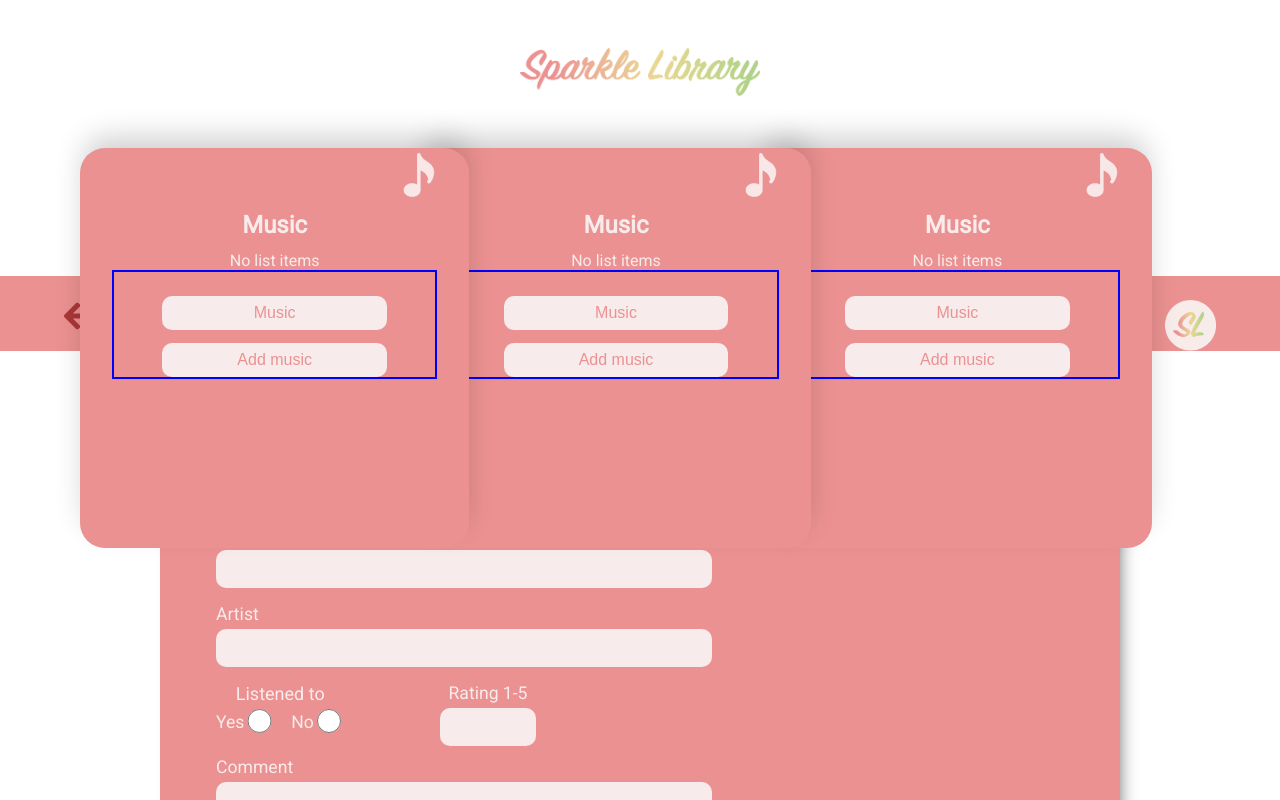
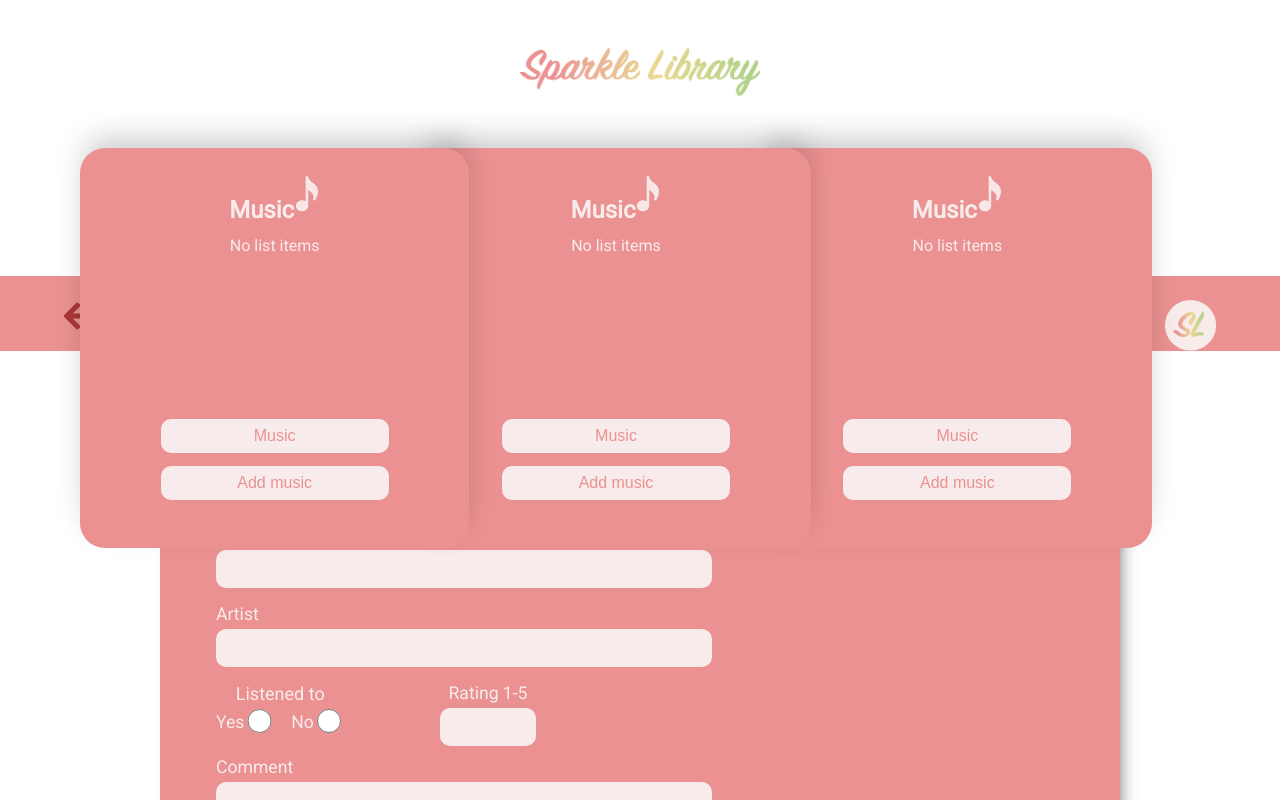
Before and after one commit to neda-jahadi/Sparkles, a React (Create React App) app: page / in a window 1280 px wide. Shown: the top 800 px of the page. Built offline with nearby package versions, Linux system fonts and the light colour scheme.

Commit message:
startcard visar bara fem senaste list items, slice

```diff
--- a/src/components/StartCard.css
+++ b/src/components/StartCard.css
@@ -1,13 +1,23 @@
-.title{
-	padding: 0.5em;
+.title-container{
+	display: flex;
+	flex-direction: row;
+	justify-content: center;
+
+
+}
+.title-container .title{
+	padding: 2em 0 0.5em;
 	color: var(--text-color-red);
 	display: inline-block;
 }
+.title-container .icon{
+	margin:auto 0;
+}
 .start-card{
-	display:flex;
+	display: flex;
 	min-height: 25em;
     flex-direction: column;
-    padding: 0 2em 2em;
+    padding: 0 2em 3em;
 	border-radius: 25px;
 	height:100%;
     -webkit-box-shadow: 0px -15px 30px -5px rgba(0,0,0,0.2);
@@ -15,21 +25,18 @@
     box-shadow: 0px -15px 30px -5px rgba(0,0,0,0.2);
 	transition: 0.4s ease-out;
 }
-.start-card .icon{
-    align-self: flex-end;
-}
-.start-card:hover{
-	/* animation mobile  */
-}
 /*! Kolla denna */
-.start-card:not(:first-child){
+/* .start-card:not(:first-child){
 	margin-left: -3em;
-}
+} */
 .list-item{
 	padding: 0.5em;
 }
 .btn-container{
-	border: 2px solid blue;
+	display: flex;
+	flex-direction: column;
+	align-items: center;
+	margin: auto 0 0
 }
 .btn-list{
 	font-size: 1rem;
--- a/src/components/StartCard.jsx
+++ b/src/components/StartCard.jsx
@@ -11,23 +11,25 @@ const StartCard = () => {
 		lista = <p className="text-red">No list items</p>
 	}
 	else{
-		lista = list.map(item => (
+		let fiveLatestItems = list.slice(Math.max(list.length - 5, 0))
+		lista = fiveLatestItems.map(item => (
 		<p key={item.title} className="list-item text-red">{item.title} - {item.creator}</p>
 		))
 	}
 
-
 	return(
 		<div>
 			<div className="start-card background-red">
-				<img src={Music} alt="Icon" width="36px" height="51px" className="icon"/>
-				<h2 className="title text-red">Music</h2>
+				<div className="title-container">
+					<h2 className="title text-red">Music</h2>
+					<img src={Music} alt="Icon" width="26px" height="41px" className="icon"/>
+				</div>
+
 				{lista}
 				<div className="btn-container">
 					<button className="btn-list">Music</button>
 					<button className="btn-add">Add music</button>
 				</div>
-
 			</div>
 		</div>
 
```
